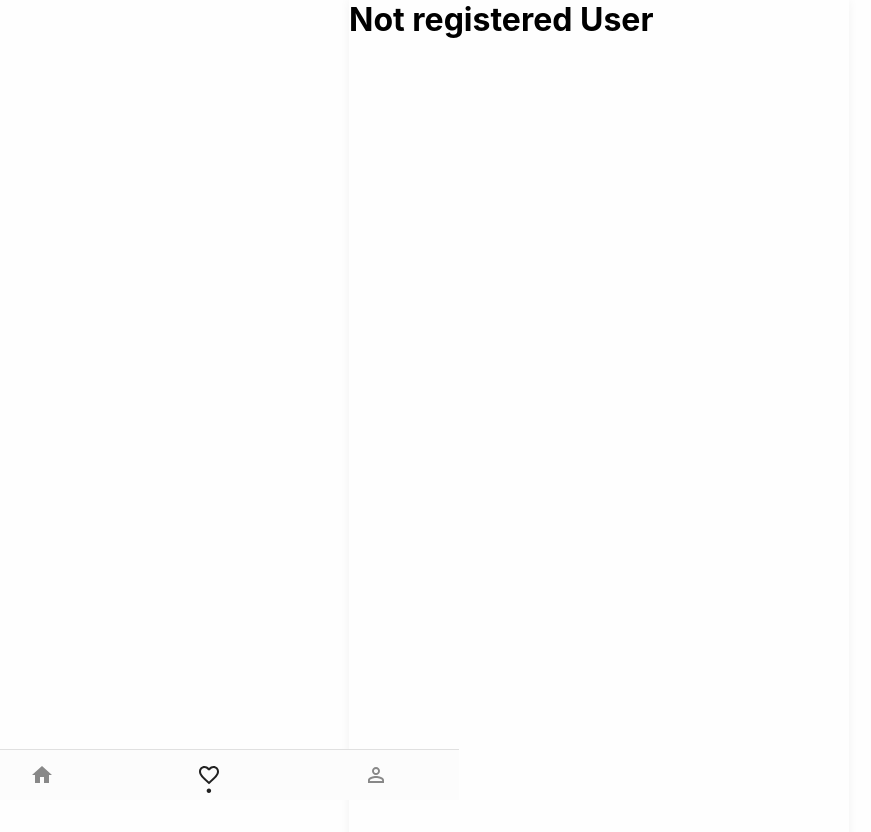
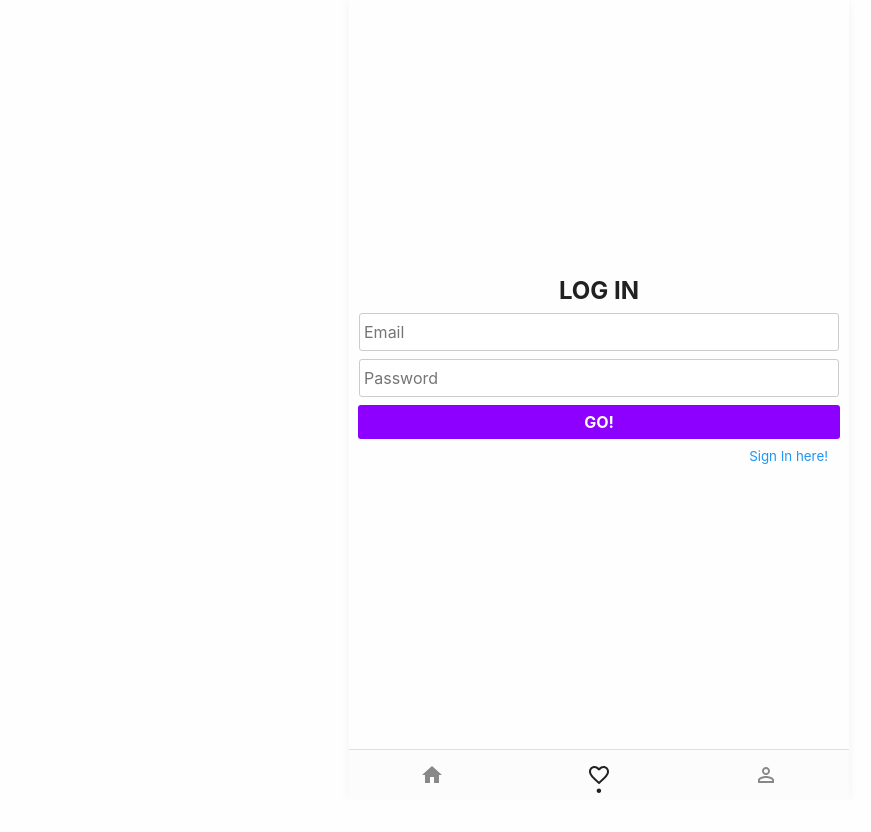
Before and after one commit to aomineDev/react-advanced-platzi, a React app in the folder petgram-platzi/: page /favs in a window 1280 px wide. Shown: the top 832 px of the page, without its empty margins (41-912 px from the left). After the commit the page ends 800 px from the top, so only its background shows below. Built offline with nearby package versions, Linux system fonts and the light colour scheme.

Commit message:
init context | Form and inputs | register mutation | loading and error

```diff
--- a/petgram-platzi/src/App.jsx
+++ b/petgram-platzi/src/App.jsx
@@ -1,5 +1,7 @@
 import React from 'react'
 import { Router } from '@reach/router'
+
+import Context from './Context'
 
 import { Navbar } from './layout/Navbar'
 import { Home } from './pages/Home'
@@ -10,9 +12,6 @@ import { NotRegisteredUser } from './pages/NotRegisteredUser'
 
 import { GlobalStyles } from './styles/GlobalStyles'
 
-const UserLogged = ({ children }) => {
-  return children({ isAuth: false })
-}
 export const App = () => (
   <>
     <GlobalStyles />
@@ -21,7 +20,7 @@ export const App = () => (
       <Home path='/pet/:categoryId' />
       <Detail path='/detail/:detailId' />
     </Router>
-    <UserLogged>
+    <Context.Consumer>
       {
         ({ isAuth }) => isAuth
           ? (
@@ -37,7 +36,7 @@ export const App = () => (
             </Router>
           )
       }
-    </UserLogged>
+    </Context.Consumer>
     <Navbar />
   </>
 )
--- /dev/null
+++ b/petgram-platzi/src/Context.js
@@ -0,0 +1,25 @@
+import React, { createContext, useState } from 'react'
+
+const Context = createContext()
+
+const Provider = ({ children }) => {
+  const [isAuth, setIsAuth] = useState(false)
+
+  const value = {
+    isAuth,
+    activateAuth: () => {
+      setIsAuth(true)
+    }
+  }
+
+  return (
+    <Context.Provider value={value}>
+      {children}
+    </Context.Provider>
+  )
+}
+
+export default {
+  Provider,
+  Consumer: Context.Consumer
+}
--- a/petgram-platzi/src/components/Navbar/styles.js
+++ b/petgram-platzi/src/components/Navbar/styles.js
@@ -11,6 +11,8 @@ export const Navbar = styled.nav`
   display: flex;
   align-items: center;
   justify-content: space-around;
+  margin-right: auto;
+  margin-left: auto;
   background-color: #fcfcfc;
   border-top: 1px solid #e0e0e0;
   max-width: 500px;
--- /dev/null
+++ b/petgram-platzi/src/components/UserForm/index.jsx
@@ -0,0 +1,40 @@
+import React from 'react'
+
+import { useInputValue } from '../../hooks/useInputValue'
+
+import { Form, Input, Button, Title, GoSignIn, GoBack, ErrorMsg } from './styles'
+
+export const UserForm = ({ disabled, error, onSubmit, isLogin, handleClick }) => {
+  const email = useInputValue('')
+  const password = useInputValue('')
+
+  const title = isLogin ? 'LOG IN' : 'SIGN IN'
+  const ButtonComponent = isLogin ? GoSignIn : GoBack
+  const ButtonName = isLogin ? 'Sign In here' : 'Go Back'
+
+  const handleSubmit = e => {
+    e.preventDefault()
+    onSubmit(email.value, password.value)
+  }
+
+  return (
+    <Form disabled={disabled} onSubmit={handleSubmit}>
+      <Title>{title}</Title>
+      <Input
+        type='text'
+        placeholder='Email'
+        {...email}
+        disabled={disabled}
+      />
+      <Input
+        type='password'
+        placeholder='Password'
+        {...password}
+        disabled={disabled}
+      />
+      <Button disabled={disabled}>GO!</Button>
+      {error && <ErrorMsg>{error}</ErrorMsg>}
+      <ButtonComponent type='button' onClick={handleClick}>{ButtonName}!</ButtonComponent>
+    </Form>
+  )
+}
--- /dev/null
+++ b/petgram-platzi/src/components/UserForm/styles.js
@@ -0,0 +1,64 @@
+import styled from 'styled-components'
+
+export const Form = styled.form`
+  display: flex;
+  justify-content: center;
+  align-items: center;
+  flex-direction: column;
+  height: calc(100vh - 60px);
+  padding-right: 15px;
+  padding-left: 15px;
+`
+
+export const Title = styled.h2`
+  padding-bottom: 8px;
+  color: #212121;
+`
+
+export const Input = styled.input`
+  display: block;
+  width: 100%;
+  margin-bottom: 8px;
+  padding: 8px 4px;
+  border: 1px solid #ccc;
+  border-radius: 3px;
+  font-size: 16px;
+  transition: .3s;
+  &:disabled {
+    opacity: .2;
+  }
+`
+
+export const Button = styled.button`
+  display: block;
+  width: 100%;
+  height: 32px;
+  border-radius: 3px;
+  background-color: #8d00ff;
+  color: #fff;
+  font-size: 16px;
+  font-weight: bold;
+  transition: .3s;
+  &:disabled {
+    opacity: .2;
+  }
+`
+export const GoSignIn = styled.button`
+  align-self: flex-end;
+  margin-top: 8px;
+  color: #2196F3;
+`
+
+export const GoBack = styled.button`
+  align-self: flex-start;
+  margin-top: 8px;
+  color: #2196F3;
+`
+
+export const ErrorMsg = styled.span`
+  display: inline-block;
+  margin-top: 4px;
+  align-self: flex-start;
+  color: #f44336;
+  font-size: 14px;
+`
--- /dev/null
+++ b/petgram-platzi/src/graphql/mutations/LoginMutation.js
@@ -0,0 +1,4 @@
+import { useMutaiton } from '@apollo/react-hooks'
+import gql from 'graphql-tag'
+
+const LOGIN
--- /dev/null
+++ b/petgram-platzi/src/graphql/mutations/RegisterMutation.js
@@ -0,0 +1,13 @@
+import { useMutation } from '@apollo/react-hooks'
+import gql from 'graphql-tag'
+
+const REGISTER = gql`
+  mutation signUp($input: UserCredentials!) {
+    signup(input: $input)
+  }
+`
+export function registerMutation () {
+  const [register, { data, loading, error }] = useMutation(REGISTER)
+
+  return [register, { data, loading, error }]
+}
--- a/petgram-platzi/src/graphql/mutations/toggleLikeMutation.js
+++ b/petgram-platzi/src/graphql/mutations/toggleLikeMutation.js
@@ -13,5 +13,6 @@ const LIKE_PHOTO = gql`
 
 export function toggleLikeMutation () {
   const [toggleMutation] = useMutation(LIKE_PHOTO)
+
   return [toggleMutation]
 }
--- /dev/null
+++ b/petgram-platzi/src/hooks/useInputValue.js
@@ -0,0 +1,8 @@
+import { useState } from 'react'
+
+export const useInputValue = initialValue => {
+  const [value, setValue] = useState(initialValue)
+  const onChange = e => setValue(e.target.value)
+
+  return { value, onChange }
+}
--- a/petgram-platzi/src/index.js
+++ b/petgram-platzi/src/index.js
@@ -2,6 +2,8 @@ import React from 'react'
 import ReactDOM from 'react-dom'
 import ApolloClient from 'apollo-boost'
 import { ApolloProvider } from '@apollo/react-hooks'
+
+import Context from './Context'
 
 import { App } from './App'
 
@@ -10,7 +12,9 @@ const client = new ApolloClient({
 })
 
 ReactDOM.render(
-  <ApolloProvider client={client}>
-    <App />
-  </ApolloProvider>
+  <Context.Provider>
+    <ApolloProvider client={client}>
+      <App />
+    </ApolloProvider>
+  </Context.Provider>
   , document.getElementById('app'))
--- a/petgram-platzi/src/pages/NotRegisteredUser.jsx
+++ b/petgram-platzi/src/pages/NotRegisteredUser.jsx
@@ -1,5 +1,32 @@
-import React from 'react'
+import React, { useState } from 'react'
 
-export const NotRegisteredUser = () => (
-  <h1>Not registered User</h1>
-)
+import Context from '../Context'
+import { registerMutation } from '../graphql/mutations/RegisterMutation'
+
+import { UserForm } from '../components/UserForm'
+
+export const NotRegisteredUser = () => {
+  const [isLogin, setIsLogin] = useState(true)
+  const [register, { loading, error }] = registerMutation()
+
+  return (
+    <Context.Consumer>
+      {
+        ({ activateAuth }) => {
+          const onSubmit = (email, password) => {
+            const input = { email, password }
+            const variables = { input }
+            register({ variables })
+              .then(activateAuth)
+          }
+
+          const errorMsg = error && 'El usuario ya existe o hay algún problema.'
+
+          return (
+            <UserForm disabled={loading} error={errorMsg} onSubmit={onSubmit} isLogin={isLogin} handleClick={() => { setIsLogin(!isLogin) }} />
+          )
+        }
+      }
+    </Context.Consumer>
+  )
+}
--- a/petgram-platzi/src/styles/GlobalStyles.js
+++ b/petgram-platzi/src/styles/GlobalStyles.js
@@ -42,7 +42,7 @@ export const GlobalStyles = createGlobalStyle`
 
   #app {
     box-shadow: 0 0 10px rgba(0, 0, 0, .05);
-    min-height: 100vh;
+    min-height: calc(100vh - 60px);
     overflow-x: hidden;
     padding-bottom: 60px;
   }
```
